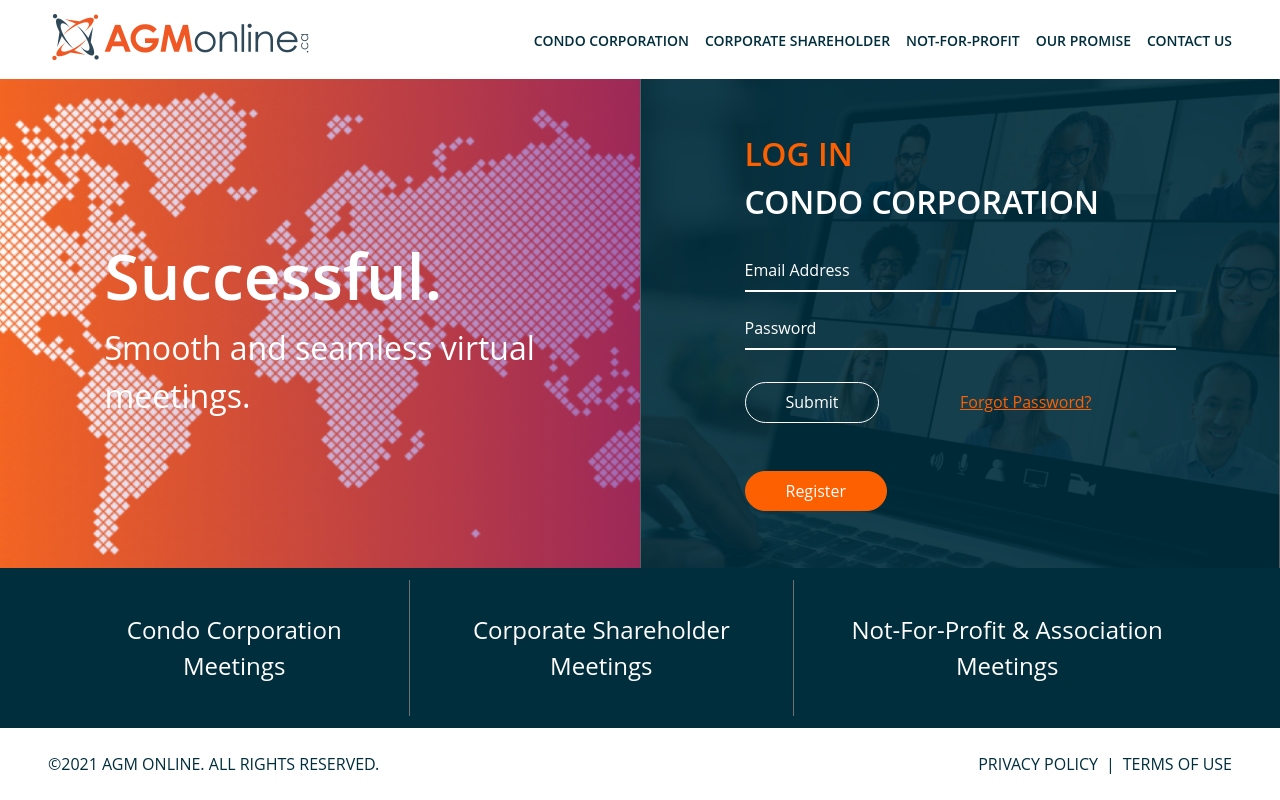
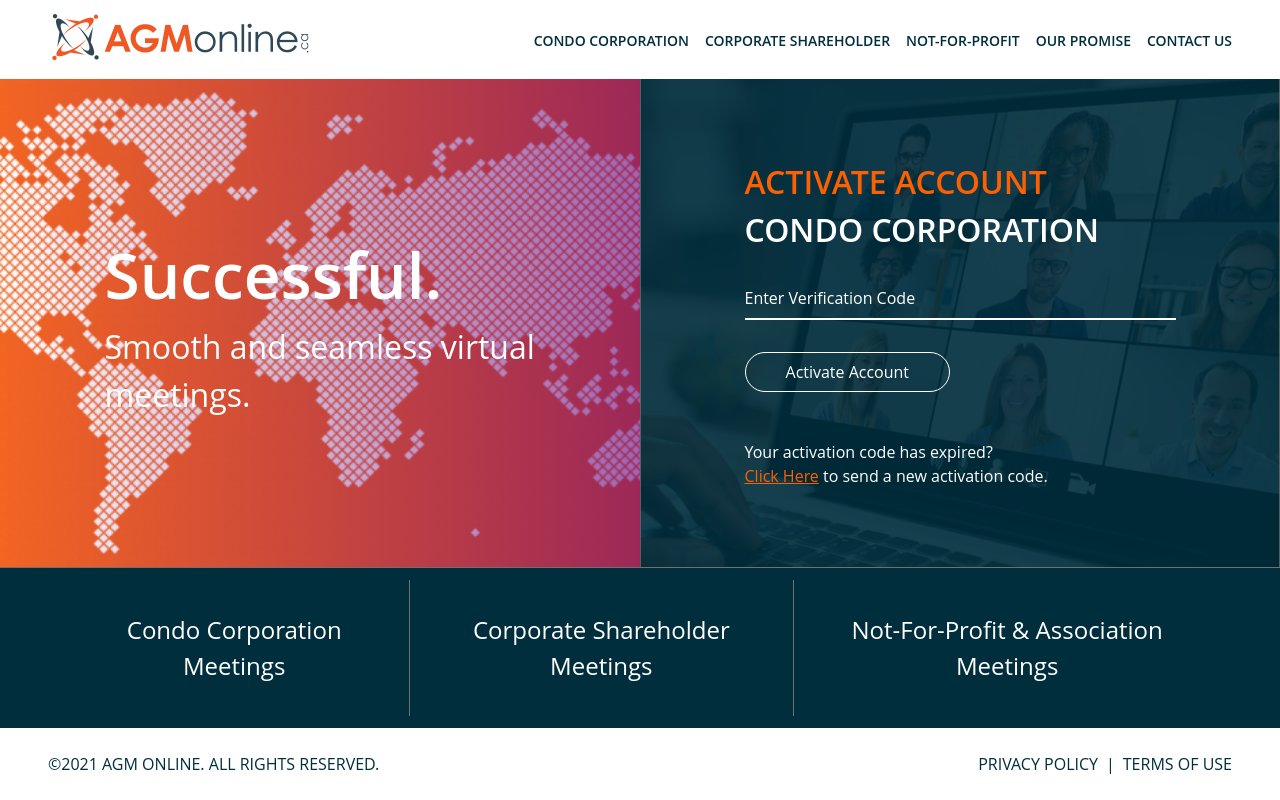
Before and after one commit to EENiahu/agm, a Vue app: page /activate in a window 1280 px wide. Built offline with nearby package versions, Linux system fonts and the light colour scheme; sample sign-in values are in the browser's storage.

Commit message:
Add login integration

```diff
--- a/src/api/auth.js
+++ b/src/api/auth.js
@@ -1,6 +1,6 @@
 const axios = require('axios');
 
-const origin = 'http://31.131.21.188:7300'; // dev
+const origin = 'http://31.131.21.188:7300';
 const apiVersion = 'v1';
 const routes = {
     get: {
--- a/src/components/ActiveAccountForm.vue
+++ b/src/components/ActiveAccountForm.vue
@@ -9,26 +9,19 @@
           </div>
         </div>
 
-        <form action="" class="section-right__form form">
+        <form @submit.prevent="activate" :action="formAction" method="POST" class="section-right__form form">
           <div class="form__row">
             <div class="form__col">
-              <div class="input">
-                <input defaultValue={props.email} type="email"  placeholder="Email Address" class="input__inner"/>
+              <div class="input" :class="{'input__is-invalid': errors.has('VerificationCode')}">
+                <input @input="handleInput" :value="inputs.VerificationCode" type="text" name="VerificationCode" placeholder="Enter Verification Code" class="input__inner"/>
+                <span v-if="errors.has('VerificationCode')" v-text="errors.get('VerificationCode')" class="input__error-message"></span>
               </div>
             </div>
           </div>
 
           <div class="form__row">
             <div class="form__col">
-              <div class="input">
-                <input type="text"  placeholder="Enter Verification Code" class="input__inner"/>
-              </div>
-            </div>
-          </div>
-
-          <div class="form__row">
-            <div class="form__col">
-              <button type="button" class="btn btn--primary is-plain">
+              <button type="submit" class="btn btn--primary is-plain">
                 Activate Account
               </button>
             </div>
@@ -45,7 +38,50 @@
 </template>
 
 <script>
+  import errorHandler from "@/lib/ErrorHandler";
+  import apiAuth from "@/api/auth";
+
   export default {
-    name: "ActiveAccountForm"
+    name: "ActiveAccountForm",
+    data() {
+      return {
+        errors: new errorHandler(),
+        formAction: apiAuth.getRoutes().post.checkVerificationCode,
+        inputs: {
+          VerificationCode: ''
+        }
+      }
+    },
+
+    methods: {
+      activate(e) {
+        let formData = new FormData();
+
+        formData.append('Email', this.$store.getters["auth/user"].email);
+        formData.append('VerificationCode', this.inputs.VerificationCode);
+
+        apiAuth.checkVerificationCode(formData)
+            .then(res => {
+              this.$store.dispatch('auth/mutate_user', {
+                propName: 'emailVerification',
+                propValue: true
+              }).then(() => {
+                this.$router.push({name: 'Dashboard'});
+              })
+            })
+            .catch(err => {
+              if (err.response && err.response.data.errors) {
+                this.errors.record(err.response.data.errors)
+              }
+            })
+      },
+
+      handleInput(e) {
+        this.inputs[e.currentTarget.name] = e.currentTarget.value;
+        if (this.errors.has(e.currentTarget.name)) this.errors.clear(e.currentTarget.name);
+        if (this.errors.has('message')) this.errors.clear('message');
+      }
+    }
+
   }
 </script>
--- a/src/components/LoginForm.vue
+++ b/src/components/LoginForm.vue
@@ -9,7 +9,7 @@
           </div>
         </div>
 
-        <form @submit.prevent="login" :action="formAction" class="section-right__form form" method="POST">
+        <form @submit.prevent="login" :action="formAction" method="POST" class="section-right__form form">
           <div class="form__row">
             <div class="form__col">
               <div class="input" :class="{'input__is-invalid': errors.has('Email')}">
@@ -24,6 +24,7 @@
               <div class="input" :class="{'input__is-invalid': errors.has('Password')}">
                 <input @input="handleInput" :value="inputs.Password" type="password" name="Password" placeholder="Password" class="input__inner"/>
                 <span v-if="errors.has('Password')" v-text="errors.get('Password')" class="input__error-message"></span>
+                <span v-if="errors.has('message')" v-text="errors.get('message')" class="input__error-message"></span>
               </div>
             </div>
           </div>
@@ -50,6 +51,8 @@
 <script>
   import errorHandler from '@/lib/ErrorHandler';
   import apiAuth from '@/api/auth';
+  import store from "@/store";
+  const axios = require('axios');
 
   export default {
     name: "LoginForm",
@@ -66,11 +69,35 @@
 
     methods: {
       login(e) {
-        this.$store.dispatch('auth/set_token', {token: 'p1p1'})
-        .then(res => this.$router.push({name: 'Dashboard'}))
-
         apiAuth.login(new FormData(e.target))
             .then(res => {
+              this.$store.dispatch('auth/set_token', {token: res.data.accessToken})
+                  .then(() => {
+                    console.log(this.$store.getters["auth/token"]);
+                    axios.get('http://31.131.21.188:7300/v1/account', {
+                      headers: {
+                        'Authorization': `Bearer ${this.$store.getters["auth/token"]}`
+                      }
+                    })
+                        .then(res => {
+                          console.log(res.data);
+                          this.$store.dispatch('auth/set_user', {user: res.data})
+                        })
+                        .then(res => {
+                          if (this.$store.getters['auth/isVerified']) {
+                            this.$router.push({name: 'Dashboard'});
+                          }
+                          else {
+                            this.$router.push({path: '/activate'});
+                          }
+                        })
+                        .catch(err => {
+                          console.error(err);
+                        })
+                  })
+                  .catch(err => {
+                    console.error(err);
+                  })
               console.log(res);
             })
             .catch(err => {
@@ -84,6 +111,7 @@
       handleInput(e) {
         this.inputs[e.currentTarget.name] = e.currentTarget.value;
         if (this.errors.has(e.currentTarget.name)) this.errors.clear(e.currentTarget.name);
+        if (this.errors.has('message')) this.errors.clear('message');
       }
     }
   }
--- a/src/components/RegisterForm.vue
+++ b/src/components/RegisterForm.vue
@@ -9,35 +9,40 @@
           </div>
         </div>
 
-        <form onSubmit={handleSubmit} action="" class="section-right__form form">
+        <form @submit.prevent="register" :action="formAction" method="POST" class="section-right__form form">
           <div class="form__row">
             <div class="form__col">
-              <div class="input">
-                <input v-model="inputs.FullName" type="text" placeholder="Full Name" name="FullName" class="input__inner"/>
+              <div class="input" :class="{'input__is-invalid': errors.has('FullName')}">
+                <input @input="handleInput" :value="inputs.FullName" type="text" name="FullName" placeholder="Full Name" class="input__inner"/>
+                <span v-if="errors.has('FullName')" v-text="errors.get('FullName')" class="input__error-message"></span>
               </div>
             </div>
           </div>
 
           <div class="form__row">
             <div class="form__col">
-              <div class="input">
-                <input v-model="inputs.Email" type="email" placeholder="Email Address" name="Email" class="input__inner"/>
+              <div class="input" :class="{'input__is-invalid': errors.has('Email')}">
+                <input @input="handleInput" :value="inputs.Email" type="email" name="Email" placeholder="Email Address" class="input__inner"/>
+                <span v-if="errors.has('Email')" v-text="errors.get('Email')" class="input__error-message"></span>
               </div>
             </div>
           </div>
 
           <div class="form__row">
             <div class="form__col">
-              <div class="input">
-                <input v-model="inputs.Password" type="password" placeholder="Password" name="Password" class="input__inner"/>
+              <div class="input" :class="{'input__is-invalid': errors.has('Password')}">
+                <input @input="handleInput" :value="inputs.Password" type="password" name="Password" placeholder="Password" class="input__inner"/>
+                <span v-if="errors.has('Password')" v-text="errors.get('Password')" class="input__error-message"></span>
               </div>
             </div>
           </div>
 
           <div class="form__row">
             <div class="form__col">
-              <div class="input">
-                <input v-model="inputs.ConfirmPassword" type="password" placeholder="Re-enter Password" name="ConfirmPassword" class="input__inner"/>
+              <div class="input" :class="{'input__is-invalid': errors.has('ConfirmPassword')}">
+                <input @input="handleInput" :value="inputs.ConfirmPassword" type="password" name="ConfirmPassword" placeholder="Re-enter Password" class="input__inner"/>
+                <span v-if="errors.has('ConfirmPassword')" v-text="errors.get('ConfirmPassword')" class="input__error-message"></span>
+                <span v-if="errors.has('message')" v-text="errors.get('message')" class="input__error-message"></span>
               </div>
             </div>
           </div>
@@ -60,10 +65,15 @@
 </template>
 
 <script>
+  import errorHandler from '@/lib/ErrorHandler';
+  import apiAuth from '@/api/auth';
+
   export default {
     name: "RegisterForm",
     data() {
       return {
+        errors: new errorHandler(),
+        formAction: apiAuth.getRoutes().post.registration,
         inputs: {
           FullName: "",
           Email: "",
@@ -71,6 +81,29 @@
           ConfirmPassword: "",
         }
       }
+    },
+
+    methods: {
+      register(e) {
+        apiAuth.register(new FormData(e.target))
+            .then(res => {
+              console.log(res);
+              this.$router.push({ path: '/activate' });
+            })
+            .catch(err => {
+              if (err.response && err.response.data.errors) {
+                console.log('pew');
+                console.log(err.response);
+                this.errors.record(err.response.data.errors)
+              }
+            })
+      },
+
+      handleInput(e) {
+        this.inputs[e.currentTarget.name] = e.currentTarget.value;
+        if (this.errors.has(e.currentTarget.name)) this.errors.clear(e.currentTarget.name);
+        if (this.errors.has('message')) this.errors.clear('message');
+      }
     }
   }
 </script>
--- a/src/router/index.js
+++ b/src/router/index.js
@@ -11,7 +11,7 @@ const routes = [
     name: 'Dashboard',
     component: () => import('../views/Dashboard.vue'),
     beforeEnter: ((to, from, next) => {
-      if (store.getters['auth/isAuthorized']) {
+      if (store.getters['auth/isAuthorized'] && store.getters['auth/isVerified']) {
         next();
       } else {
         next({path: '/'});
@@ -30,6 +30,17 @@ const routes = [
       {
         path: 'register',
         component: () => import('../components/RegisterForm.vue')
+      },
+      {
+        path: 'activate',
+        component: () => import('../components/ActiveAccountForm.vue'),
+        beforeEnter: ((to, from, next) => {
+          if (store.getters['auth/isAuthorized'] && !store.getters['auth/isVerified']) {
+            next();
+          } else {
+            next({path: '/'});
+          }
+        })
       },
       {
         path: 'reset-password',
--- a/src/store/modules/auth.js
+++ b/src/store/modules/auth.js
@@ -3,7 +3,7 @@ const apiAuth = require('../../api/auth');
 
 const state = {
   token: window.localStorage.getItem('token') || '',
-  user: {}
+  user: JSON.parse(window.localStorage.getItem('user')) || {}
 };
 
 const getters = {
@@ -11,9 +11,16 @@ const getters = {
     return state.token;
   },
 
+  user(state) {
+    return state.user;
+  },
+
   isAuthorized(state) {
-    return state.token.length > 0 ;
-    // return state.token.length > 0 && Object.keys(state.user).length > 0;
+    return state.token.length > 0 && Object.keys(state.user).length > 0;
+  },
+
+  isVerified(state, getters) {
+    return getters.isAuthorized && state.user.emailVerification;
   }
 };
 
@@ -23,6 +30,15 @@ const mutations = {
     state.token = token;
   },
 
+  SET_USER(state, user) {
+    window.localStorage.setItem('user', JSON.stringify(user));
+    state.user = user;
+  },
+
+  MUTATE_USER(state, propName, propValue) {
+    Vue.set(state.user, propName, propValue);
+  },
+
   GET_TOKEN(state, { task }) {
     window.localStorage.getItem('token');
   },
@@ -30,16 +46,24 @@ const mutations = {
   REMOVE_TOKEN(state) {
     window.localStorage.removeItem('token');
     state.token = '';
-  }
+  },
+
+  REMOVE_USER(state) {
+    window.localStorage.removeItem('user');
+    state.user = {};
+  },
 };
 
 const actions = {
   set_token({ commit }, { token }) {commit('SET_TOKEN', token)},
+  set_user({ commit }, { user }) {commit('SET_USER', user)},
+  mutate_user({ commit }, { propName, propValue }) {commit('MUTATE_USER', propName, propValue)},
   get_token({ commit }, payload) {
     // apiAuth
     commit('GET_TOKEN', payload)
   },
   remove_token({ commit }) { commit('REMOVE_TOKEN') },
+  remove_user({ commit }) { commit('REMOVE_USER') },
 };
 
 export default {
--- a/src/styles/layouts/footer.scss
+++ b/src/styles/layouts/footer.scss
@@ -1,4 +1,5 @@
 .footer {
+  border-top: 1px solid #707070;
 
   &__inner {
     display: flex;
@@ -15,7 +16,7 @@
     &__inner {
       display: flex;
       flex-wrap: wrap;
-      justify-content: space-between;
+      justify-content: center;
     }
 
     &__links-list {
--- a/src/views/Dashboard.vue
+++ b/src/views/Dashboard.vue
@@ -51,7 +51,6 @@
 </template>
 
 <script>
-
 export default {
   data() {
     return {
@@ -60,7 +59,8 @@ export default {
 
   methods: {
     logout() {
-      window.localStorage.removeItem('token');
+      this.$store.dispatch('auth/remove_token');
+      this.$store.dispatch('auth/remove_user');
       this.$router.push('/');
     }
   }
```
Lines whose indentation alone changed are shown as unchanged.
